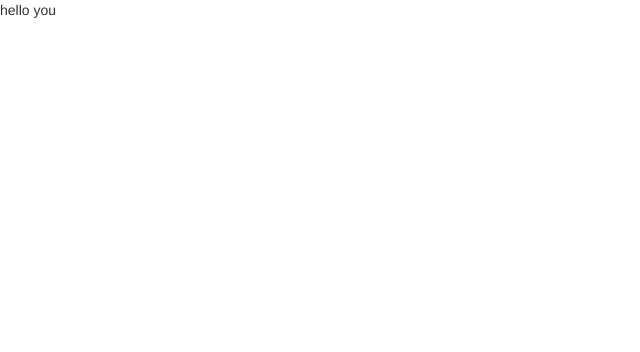
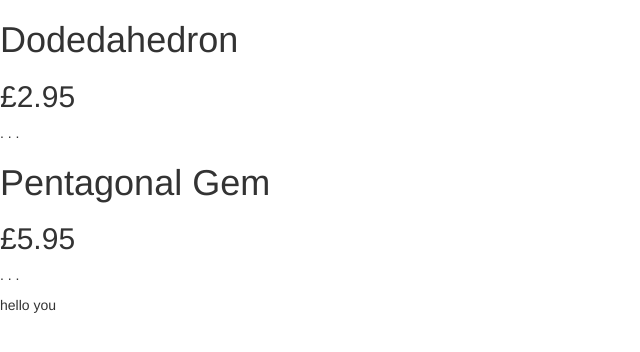
Before and after one commit to barrycorrigan/AngularJS, a website: page index.html in a window 1280 px wide. Shown: the whole page, without its empty margins (0-640 px from the left). Drawn offline with nearby package versions, Linux system fonts and the light colour scheme.

Commit message:
1.5 Built-in Directives

```diff
--- a/app.js
+++ b/app.js
@@ -1 +1,24 @@
-var app = angular.module('store', []);
+(function() {
+    var app = angular.module('store', []);
+
+    app.controller('StoreController', function() {
+        this.products = gems;
+    });
+
+    var gems = [
+        {
+            name: 'Dodedahedron',
+            price: 2.95,
+            description: '. . .',
+            canPurchase: false,
+        },
+        {
+            name: 'Pentagonal Gem',
+            price: 5.95,
+            description: '. . .',
+            canPurchase: false,
+        }
+
+    ];
+
+})();
--- a/index.html
+++ b/index.html
@@ -9,7 +9,18 @@
     <head>
         <link rel="stylesheet" type="text/css" href="/bower_components/bootstrap/dist/css/bootstrap.min.css" />
     </head>
-    <body>
+    <body ng-controller="StoreController as store">
+        <div ng-repeat="product in store.products">
+            <h1>{{product.name}}</h1>
+            <h2>£{{product.price}}</h2>
+            <p>{{product.description}}</p>
+            <button ng-show="product.canPurchase">Add to Cart</button>
+            <!--
+                * Button above is saying only show if the expression
+                * Is set to True
+                * Currently in app.js it is set to false
+            -->
+        </div>
         <script type="text/javascript" src="/bower_components/angular/angular.min.js"></script>
         <script type="text/javascript" src="/app.js"></script>
         <p>{{"hello" + " you"}}</p>
```
